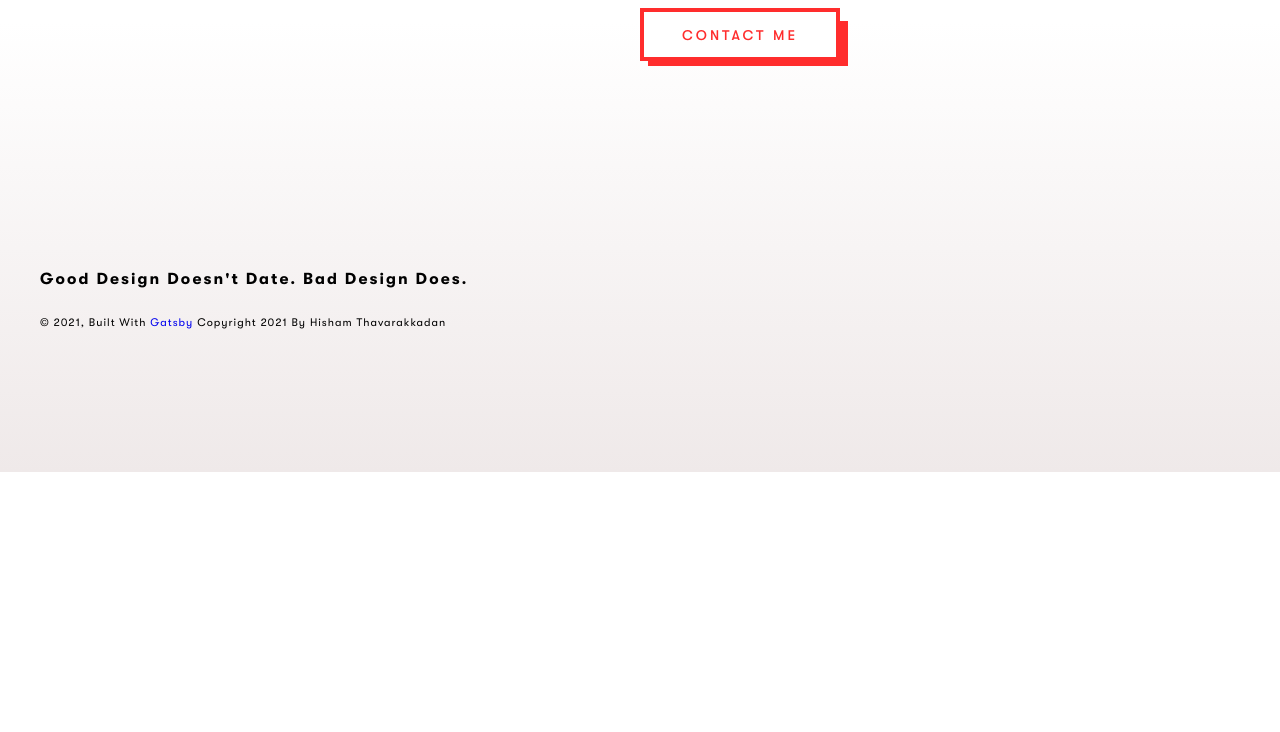
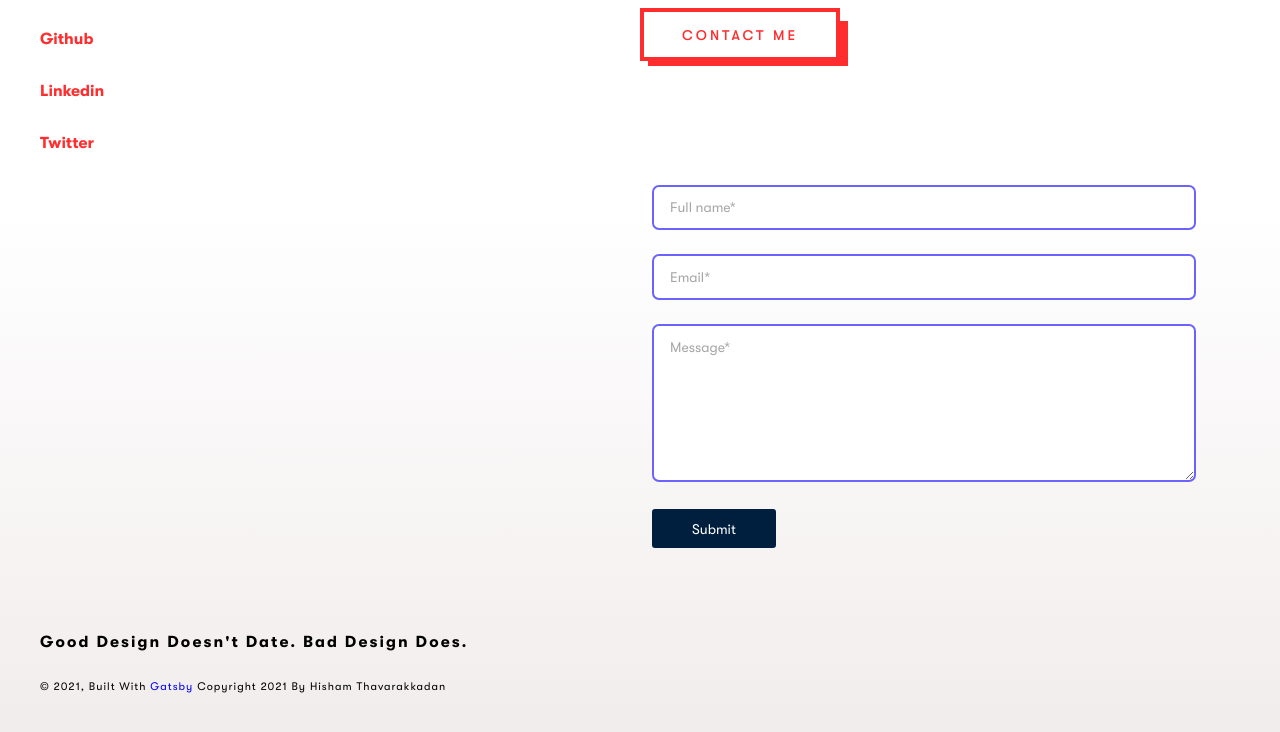
Before and after one commit to hishamtk/portfolio, a Gatsby site: page / in a window 1280 px wide. Shown: the part 1406-2138 px from the top of the page. Before the commit the page ends 1878 px from the top, so only its background shows below. Built offline with nearby package versions, Linux system fonts and the light colour scheme; Gatsby itself is replaced by a stand-in of ours.

Commit message:
contact form added

```diff
--- a/src/components/Contact/ContactForm/index.jsx
+++ b/src/components/Contact/ContactForm/index.jsx
@@ -1,19 +1,169 @@
 import React from 'react'
 import axios from "axios"
+import styled  from 'styled-components'
 
 import {Formik , Form, FastField,ErrorMessage} from "formik"
 
+
+
 import * as Yup from "yup"
 import {SiteUrl} from "../../../data/data"
+import {Button } from "../../common"
 import {Error,Center,InputField} from "./styles"
 
 
-function ContactForm() {
-    return (
-        <div>
+const ContactForm =() => {
 
-        </div>
+    const Input = styled.input`
+  width: 100%;
+  box-sizing: border-box;
+  border: 2px solid #6c63ff;
+  padding: 0.8rem 1rem;
+  border-radius: 7px;
+  margin-bottom: 0.5rem;
+  transition: 0.3s;
+
+  ${({ error }) =>
+    error &&
+    `
+		border-color: #ff4136;
+	`}
+
+  &::placeholder {
+    color: #a7a7a7;
+  }
+`;
+
+
+    return(
+
+        <>
+
+        <Formik
+             initialValues={{
+                    name: "",
+                    email: "",
+                    message: "",
+                    success: false,
+                }}
+                validationSchema={Yup.object().shape({
+                    name: Yup.string().required("Full name field is required"),
+                    email: Yup.string()
+                        .email("Invalid email")
+                        .required("Email field is required"),
+                    message: Yup.string().required("Message field is required"),
+                    recaptcha:
+                        process.env.NODE_ENV !== "development"
+                            ? Yup.string().required("Robots are not welcome yet!")
+                            : Yup.string(),
+                })}
+                onSubmit={async (
+                    { name, email, message },
+                    { setSubmitting, resetForm, setFieldValue }
+                ) => {
+                    try {
+                        await axios({
+                            method: "POST",
+                            url:
+                                process.env.NODE_ENV !== "development"
+                                    ? `${SiteUrl}/api/contact`
+                                    : "http://localhost:8000/api/contact",
+                            headers: {
+                                "Content-Type": "application/json",
+                            },
+                            data: JSON.stringify({
+                                name,
+                                email,
+                                message,
+                            }),
+                        });
+                        setSubmitting(false);
+                        setFieldValue("success", true);
+                        setTimeout(() => resetForm(), 6000);
+                    } catch (err) {
+                        setSubmitting(false);
+                        setFieldValue("success", false);
+                        alert("Something went wrong, please try again!");
+                    }
+                }}
+            >
+                {({ values, touched, errors, isSubmitting }) => (
+                    <>
+
+<Form>
+
+
+
+
+                        <InputField>
+                            <Input
+                                as={FastField}
+                                type="text"
+                                name="name"
+                                value={values.name}
+                                component="input"
+                                aria-label="name"
+                                placeholder="Full name*"
+                                error={touched.name && errors.name}
+                            />
+                            <ErrorMessage component={Error} name="name" />
+                        </InputField>
+                        <InputField>
+                            <Input
+                                id="email"
+                                aria-label="email"
+                                component="input"
+                                as={FastField}
+                                type="email"
+                                name="email"
+                                placeholder="Email*"
+                                error={touched.email && errors.email}
+                            />
+                            <ErrorMessage component={Error} name="email" />
+                        </InputField>
+                        <InputField>
+                            <Input
+                                as={FastField}
+                                component="textarea"
+                                aria-label="message"
+                                id="message"
+                                rows="8"
+                                type="text"
+                                name="message"
+                                placeholder="Message*"
+                                error={touched.message && errors.message}
+                            />
+                            <ErrorMessage component={Error} name="message" />
+                        </InputField>
+
+                        {values.success && (
+                            <InputField>
+                                <Center>
+                                    <h4>
+                                        Your message has been successfully sent, I will get back to you
+                                        ASAP!
+                                    </h4>
+                                </Center>
+                            </InputField>
+                        )}
+                        <Center>
+                            <Button secondary type="submit" disabled={isSubmitting}>
+                                Submit
+                            </Button>
+                        </Center>
+                    </Form>
+                    </>
+                )}
+            </Formik>
+
+            </>
+
+
     )
 }
 
+
+
+
+
 export default ContactForm
--- a/src/components/common/buttons/index.js
+++ b/src/components/common/buttons/index.js
@@ -1,5 +1,37 @@
 import styled from "styled-components";
 import colors from "../../../data/variables";
+
+export const Button = styled.button`
+  cursor: pointer;
+  border-radius: 3px;
+  padding: 0.7rem 2.5rem;
+  border: none;
+  -webkit-appearance: none;
+  -webkit-touch-callout: none;
+  -webkit-user-select: none;
+  -khtml-user-select: none;
+  -moz-user-select: none;
+  -ms-user-select: none;
+  user-select: none;
+  color: #fff;
+  background: #0074d9;
+
+  &:focus {
+    outline: none;
+  }
+
+  &:disabled {
+    background: gray;
+  }
+
+  ${({ secondary }) =>
+    secondary &&
+    `
+		background: #001F3F;
+	`}
+`;
+
+
 
 export const ButtonDefault = styled.a`
   cursor: pointer;
```
